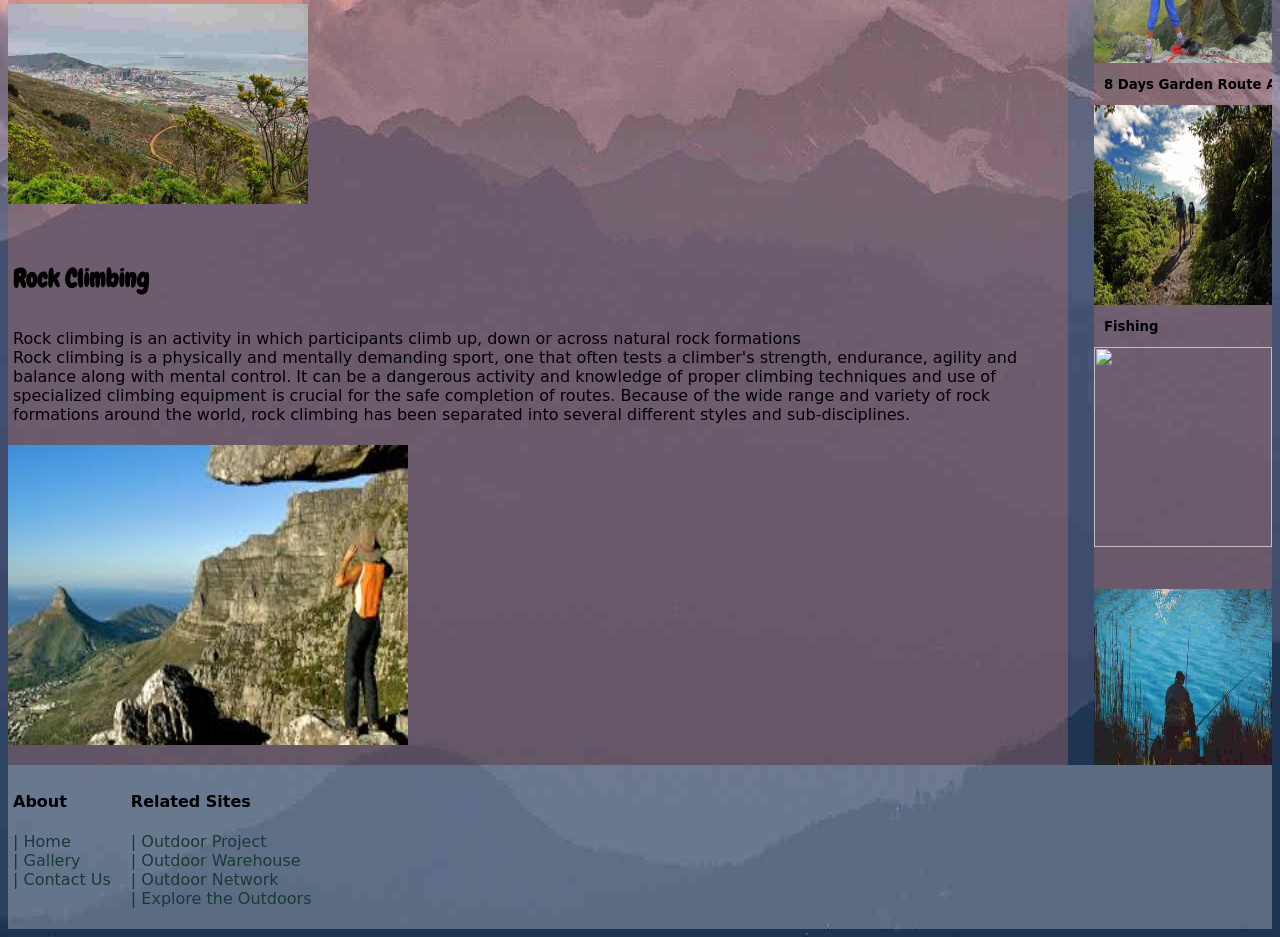
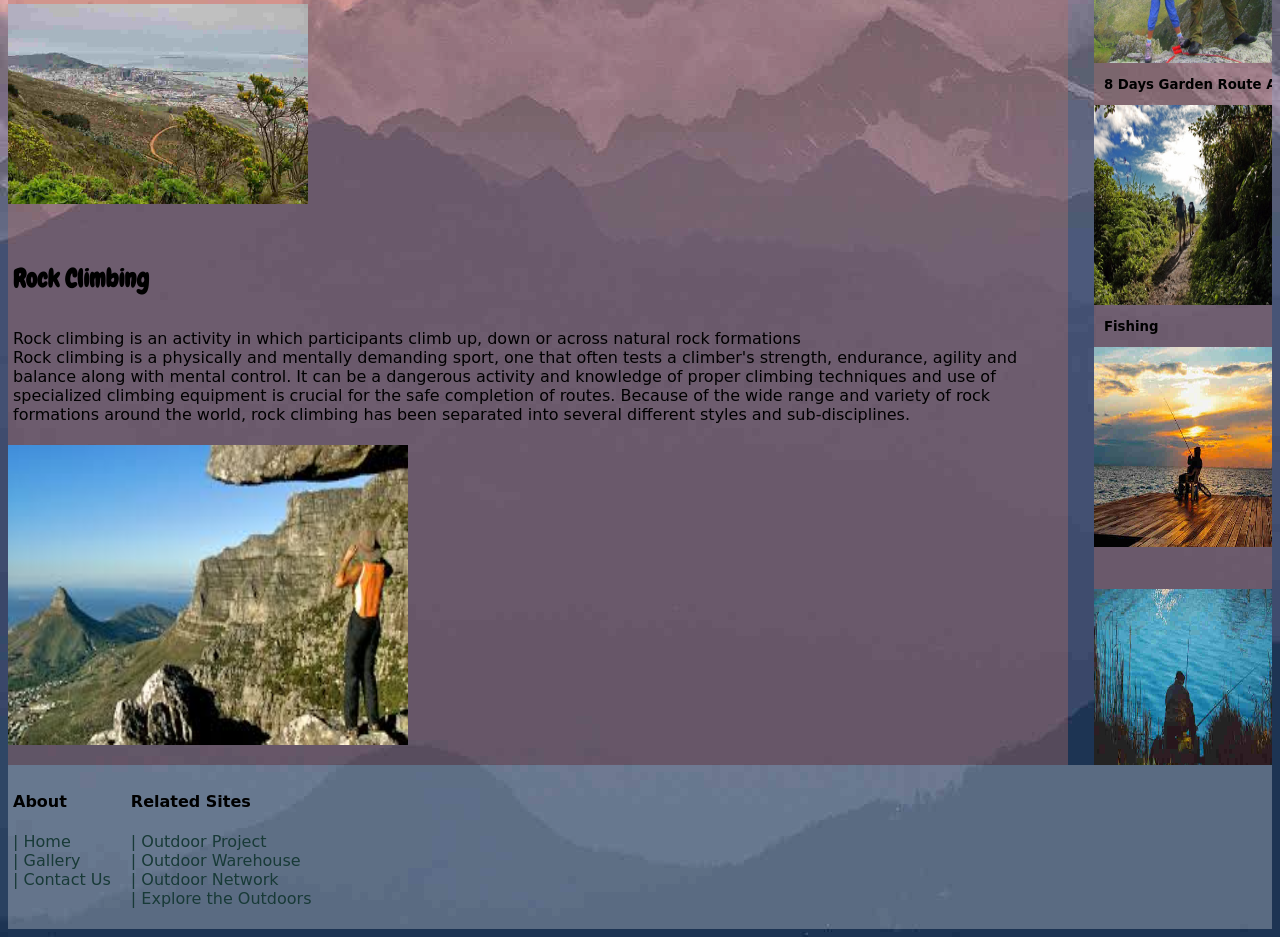
Before and after one commit to Alexander-Fortuin/outdoor_adventures, a plain HTML site: page index.html in a window 1280 px wide. Shown: the part 2252-3189 px from the top of the page. Drawn offline with Linux system fonts and the light colour scheme; a web font is replaced by a local one.

Commit message:
fixed errors

```diff
--- a/index.html
+++ b/index.html
@@ -158,7 +158,7 @@
       </div>
 
       <div class="heading"><h5>Fishing</h5></div>
-      <div class="picture"><img src="images/fish/fish2.jpeg" width="100%" height="100%"></div>
+      <div class="picture"><img src="images/fish/fish2.jpg" width="100%" height="100%"></div>
 
       <div class="heading"><h5></h5></div>
       <div class="picture"><img src="images/fish/fish4.jpg" width="100%" height="100%"></div>
```
